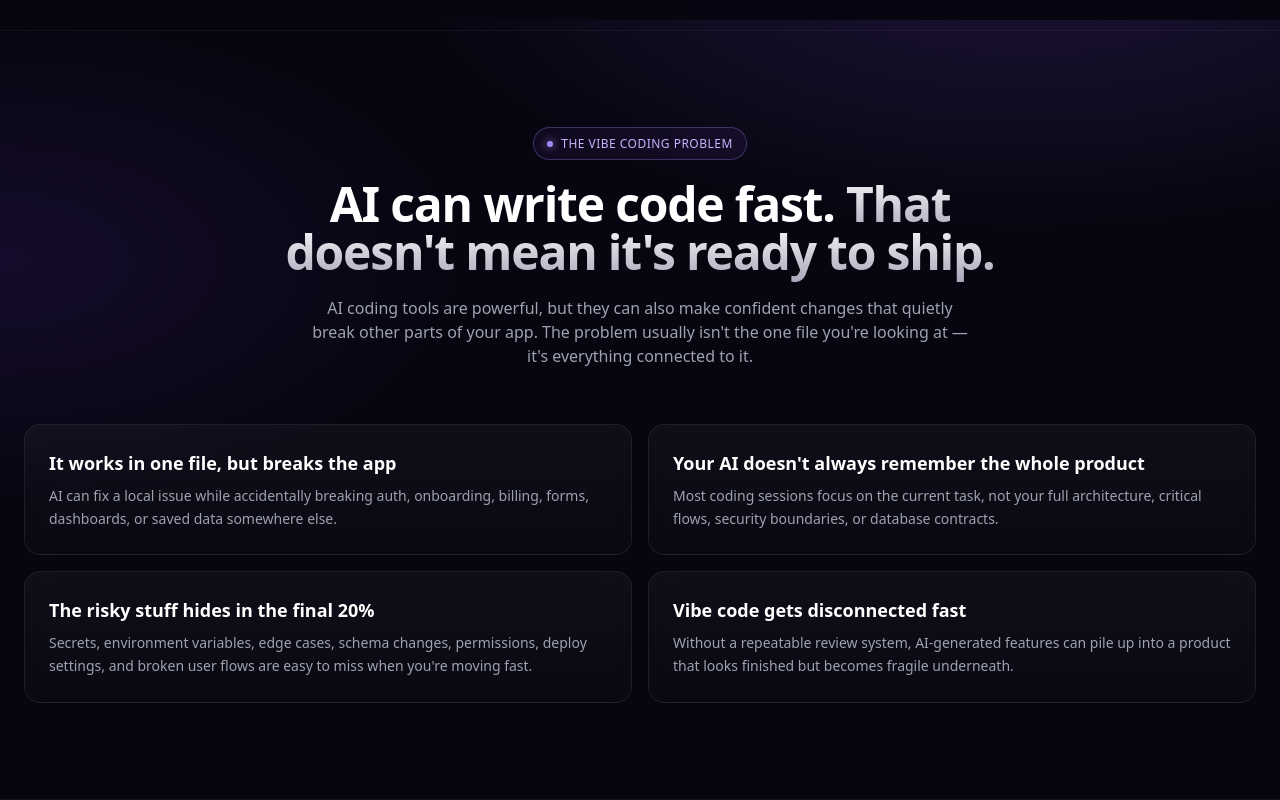
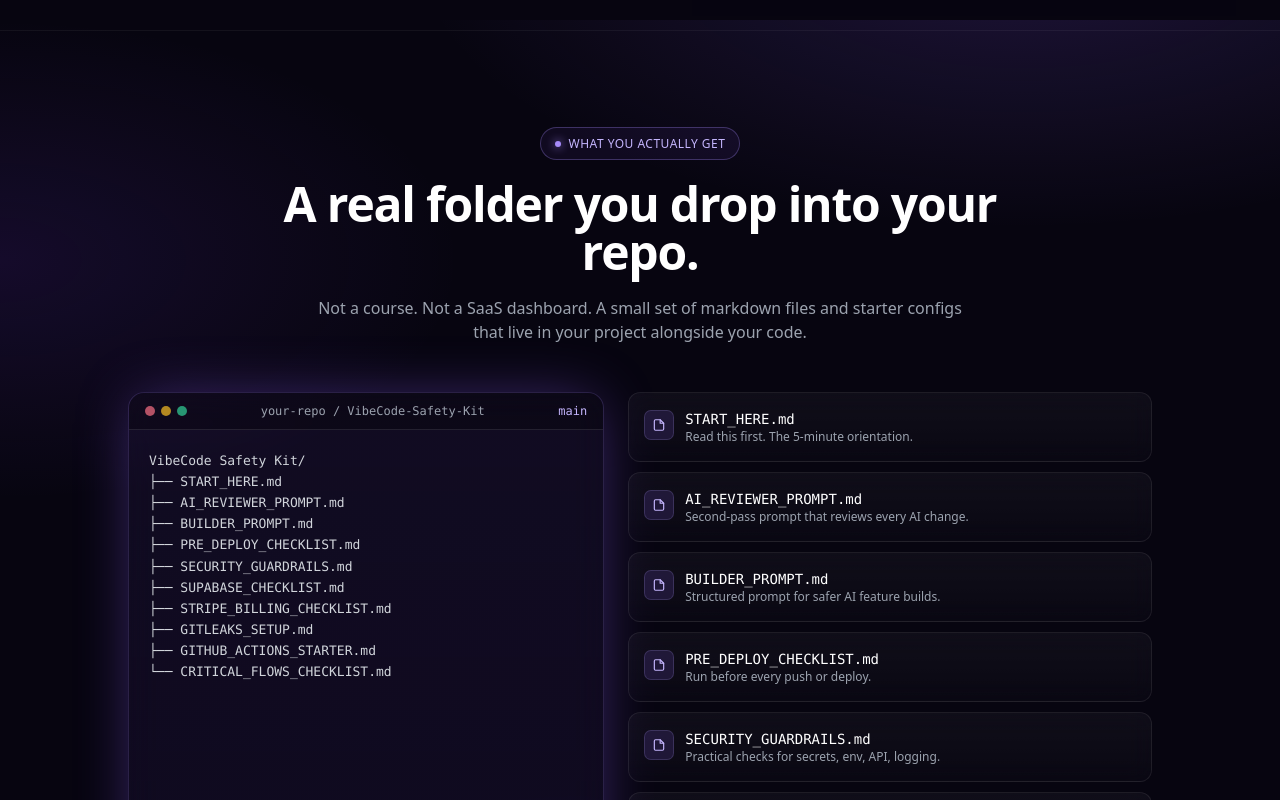
Before and after one commit to devon-gif/vibecodesafety, a Next.js app: page / in a window 1280 px wide. Shown: the part 780-1580 px from the top of the page. Built offline with nearby package versions, Linux system fonts and the light colour scheme.

Commit message:
feat: conversion improvements (sticky CTA, file tree, use cases, refund, urgency)

```diff
--- a/app/page.tsx
+++ b/app/page.tsx
@@ -1,5 +1,27 @@
 import Link from "next/link";
 import { SafetyReport } from "@/components/SafetyReport";
+
+const kitFiles = [
+  { name: "START_HERE.md", desc: "Read this first. The 5-minute orientation." },
+  { name: "AI_REVIEWER_PROMPT.md", desc: "Second-pass prompt that reviews every AI change." },
+  { name: "BUILDER_PROMPT.md", desc: "Structured prompt for safer AI feature builds." },
+  { name: "PRE_DEPLOY_CHECKLIST.md", desc: "Run before every push or deploy." },
+  { name: "SECURITY_GUARDRAILS.md", desc: "Practical checks for secrets, env, API, logging." },
+  { name: "SUPABASE_CHECKLIST.md", desc: "RLS, policies, schema drift, and auth." },
+  { name: "STRIPE_BILLING_CHECKLIST.md", desc: "Webhooks, plan state, and checkout safety." },
+  { name: "GITLEAKS_SETUP.md", desc: "Catch exposed secrets before they ship." },
+  { name: "GITHUB_ACTIONS_STARTER.md", desc: "Type-check, build, and scan on every push." },
+  { name: "CRITICAL_FLOWS_CHECKLIST.md", desc: "Auth, onboarding, forms, dashboards, billing." },
+];
+
+const useCases = [
+  "You built your SaaS with Cursor.",
+  "Claude fixed one bug but changed five files.",
+  "You are about to push to Vercel.",
+  "You added Stripe and are scared something broke.",
+  "You use Supabase and want to avoid RLS mistakes.",
+  "You are handing a client project off.",
+];
 
 const trustPills = [
   "Works with Claude, Codex, Cursor, Windsurf, Copilot & more",
@@ -408,6 +430,69 @@ export default function Home() {
         </div>
       </section>
 
+      {/* FILE TREE — what you actually get */}
+      <section className="relative border-t border-white/5">
+        <div className="mx-auto max-w-7xl px-6 py-24">
+          <Eyebrow>WHAT YOU ACTUALLY GET</Eyebrow>
+          <h2 className="mx-auto mt-5 max-w-3xl text-center text-4xl font-semibold tracking-tight text-white md:text-5xl">
+            A real folder you drop into your repo.
+          </h2>
+          <p className="mx-auto mt-5 max-w-2xl text-center text-gray-400">
+            Not a course. Not a SaaS dashboard. A small set of markdown files
+            and starter configs that live in your project alongside your code.
+          </p>
+
+          <div className="mx-auto mt-12 grid max-w-5xl grid-cols-1 gap-6 lg:grid-cols-[1fr,1.1fr]">
+            <div className="glass-strong overflow-hidden rounded-2xl shadow-glow">
+              <div className="flex items-center justify-between border-b border-white/10 bg-black/30 px-4 py-2.5 text-xs text-gray-400">
+                <div className="flex items-center gap-1.5">
+                  <span className="h-2.5 w-2.5 rounded-full bg-rose-400/70" />
+                  <span className="h-2.5 w-2.5 rounded-full bg-amber-400/70" />
+                  <span className="h-2.5 w-2.5 rounded-full bg-emerald-400/70" />
+                </div>
+                <span className="font-mono">your-repo / VibeCode-Safety-Kit</span>
+                <span className="font-mono text-violet-300">main</span>
+              </div>
+              <pre className="overflow-x-auto px-5 py-5 font-mono text-[13px] leading-relaxed text-gray-300">
+{`VibeCode Safety Kit/
+├── START_HERE.md
+├── AI_REVIEWER_PROMPT.md
+├── BUILDER_PROMPT.md
+├── PRE_DEPLOY_CHECKLIST.md
+├── SECURITY_GUARDRAILS.md
+├── SUPABASE_CHECKLIST.md
+├── STRIPE_BILLING_CHECKLIST.md
+├── GITLEAKS_SETUP.md
+├── GITHUB_ACTIONS_STARTER.md
+└── CRITICAL_FLOWS_CHECKLIST.md`}
+              </pre>
+            </div>
+
+            <ul className="grid grid-cols-1 gap-2.5">
+              {kitFiles.map((f) => (
+                <li
+                  key={f.name}
+                  className="glass flex items-start gap-3 rounded-xl p-4"
+                >
+                  <span className="mt-0.5 inline-flex h-7 w-7 flex-none items-center justify-center rounded-md bg-violet-500/15 text-violet-300 ring-1 ring-violet-400/30">
+                    <svg viewBox="0 0 24 24" className="h-3.5 w-3.5" fill="none" stroke="currentColor" strokeWidth="2" strokeLinecap="round" strokeLinejoin="round">
+                      <path d="M14 3H6a2 2 0 0 0-2 2v14a2 2 0 0 0 2 2h12a2 2 0 0 0 2-2V9z" />
+                      <path d="M14 3v6h6" />
+                    </svg>
+                  </span>
+                  <div className="min-w-0">
+                    <div className="truncate font-mono text-sm text-white">
+                      {f.name}
+                    </div>
+                    <div className="text-xs text-gray-400">{f.desc}</div>
+                  </div>
+                </li>
+              ))}
+            </ul>
+          </div>
+        </div>
+      </section>
+
       {/* PROBLEM */}
       <section className="relative border-t border-white/5">
         <div className="mx-auto max-w-7xl px-6 py-24">
@@ -542,6 +627,37 @@ export default function Home() {
         </div>
       </section>
 
+      {/* USE CASES — "this is for you if" */}
+      <section className="relative border-t border-white/5">
+        <div className="mx-auto max-w-7xl px-6 py-24">
+          <Eyebrow>THIS IS FOR YOU IF…</Eyebrow>
+          <h2 className="mx-auto mt-5 max-w-3xl text-center text-4xl font-semibold tracking-tight text-white md:text-5xl">
+            You&apos;ve been in <span className="violet-text">one of these moments.</span>
+          </h2>
+          <div className="mt-14 grid grid-cols-1 gap-4 sm:grid-cols-2 lg:grid-cols-3">
+            {useCases.map((u) => (
+              <div
+                key={u}
+                className="glass flex items-start gap-3 rounded-2xl p-6"
+              >
+                <span className="mt-1 inline-flex h-7 w-7 flex-none items-center justify-center rounded-full bg-violet-500/15 text-violet-300 ring-1 ring-violet-400/30">
+                  <svg viewBox="0 0 24 24" className="h-3.5 w-3.5" fill="none" stroke="currentColor" strokeWidth="2.5" strokeLinecap="round" strokeLinejoin="round">
+                    <path d="M12 8v5" />
+                    <path d="M12 17h.01" />
+                    <circle cx="12" cy="12" r="10" />
+                  </svg>
+                </span>
+                <p className="text-base text-gray-200">{u}</p>
+              </div>
+            ))}
+          </div>
+          <p className="mx-auto mt-10 max-w-2xl text-center text-sm text-gray-500">
+            If any of these felt familiar, the kit is built for that exact
+            five minutes before you ship.
+          </p>
+        </div>
+      </section>
+
       {/* WHO IT'S FOR */}
       <section id="who-its-for" className="relative border-t border-white/5">
         <div className="mx-auto max-w-7xl px-6 py-24">
@@ -661,9 +777,28 @@ export default function Home() {
                 Early version pricing. One-time purchase. No subscription
                 required.
               </p>
-              <p className="mt-2 text-center text-[11px] text-gray-600">
-                This kit helps reduce risk, but it does not guarantee bug-free
-                or secure software.
+
+              {/* Mini guarantee */}
+              <div className="mt-6 rounded-xl border border-emerald-400/25 bg-emerald-400/5 p-4">
+                <div className="flex items-center gap-2 text-xs font-semibold uppercase tracking-wider text-emerald-300">
+                  <svg viewBox="0 0 24 24" className="h-4 w-4" fill="none" stroke="currentColor" strokeWidth="2.5" strokeLinecap="round" strokeLinejoin="round">
+                    <path d="M12 2 4 5v6c0 5 3.5 8.5 8 11 4.5-2.5 8-6 8-11V5l-8-3Z" />
+                    <path d="m9 12 2 2 4-4" />
+                  </svg>
+                  7-day simple refund policy
+                </div>
+                <p className="mt-2 text-sm leading-relaxed text-gray-300">
+                  If you open the kit and feel like it does not help you
+                  review AI-generated code more clearly, email us within 7
+                  days for a full refund.
+                </p>
+              </div>
+
+              {/* Honest disclaimer */}
+              <p className="mt-4 text-center text-[11px] leading-relaxed text-gray-500">
+                This is not a security audit or a replacement for a senior
+                developer. It is a practical guardrail system that helps
+                AI-assisted builders catch more issues before they ship.
               </p>
             </div>
           </div>
@@ -765,7 +900,13 @@ export default function Home() {
           className="orb left-1/2 top-10 h-[420px] w-[420px] -translate-x-1/2 bg-violet-600/30"
         />
         <div className="mx-auto max-w-4xl px-6 py-28 text-center">
-          <h2 className="text-4xl font-semibold tracking-tight text-white md:text-6xl">
+          <div className="flex justify-center">
+            <span className="pill">
+              <span className="pill-dot" />
+              BEFORE YOUR NEXT COMMIT, PUSH, OR DEPLOY
+            </span>
+          </div>
+          <h2 className="mt-6 text-4xl font-semibold tracking-tight text-white md:text-6xl">
             Before you commit, push, or deploy —{" "}
             <span className="violet-text">run the review.</span>
           </h2>
```
